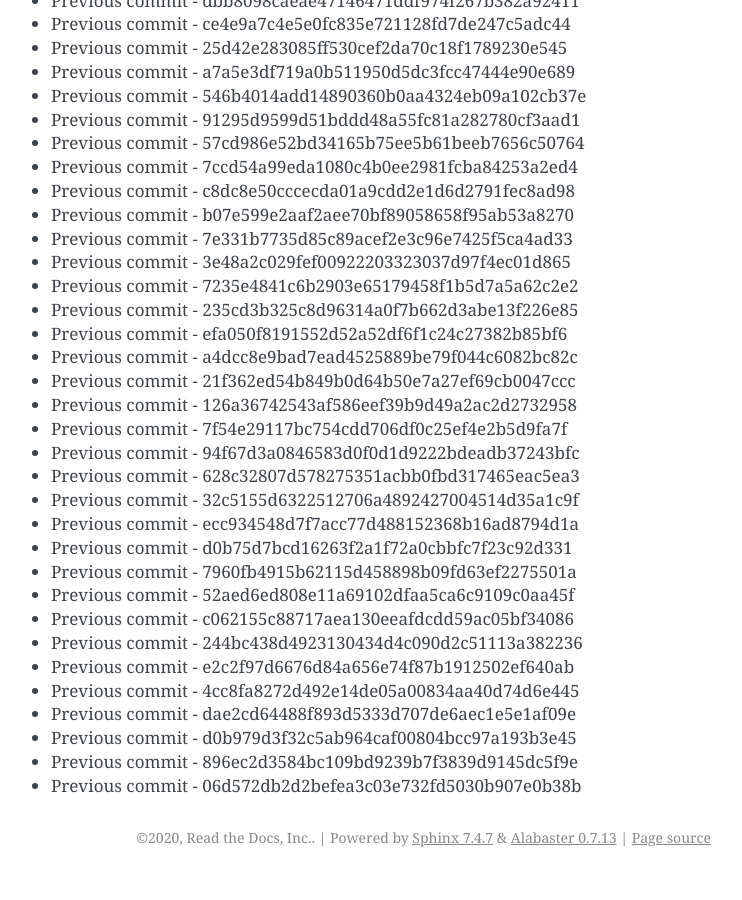
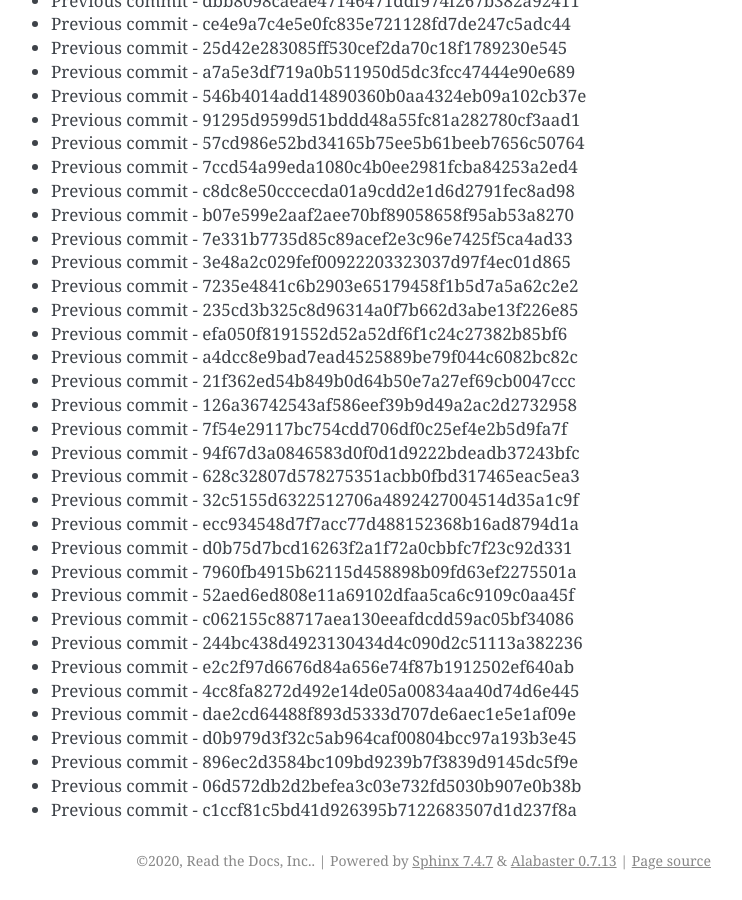
Before and after one commit to readthedocs/rtd-git-stresstest, a Sphinx documentation site: the page built from docs/updates.rst, in a window 1280 px wide and 900 px high, scrolled down 76805 px. Shown: the whole window, without its empty margins (399-1141 px from the left). Built offline with Sphinx 7.4.7, drawn with Linux system fonts in a browser that asks for light colours; before the commit the page ends 77682 px from its top, so only the background shows below that.

Commit message:
Generating commit from previous: c1ccf81c5bd41d926395b7122683507d1d237f8a

```diff
--- a/docs/updates.rst
+++ b/docs/updates.rst
@@ -3259,3 +3259,4 @@ It can be tested for any performance characteristics.
 * Previous commit - d0b979d3f32c5ab964caf00804bcc97a193b3e45
 * Previous commit - 896ec2d3584bc109bd9239b7f3839d9145dc5f9e
 * Previous commit - 06d572db2d2befea3c03e732fd5030b907e0b38b
+* Previous commit - c1ccf81c5bd41d926395b7122683507d1d237f8a
```
